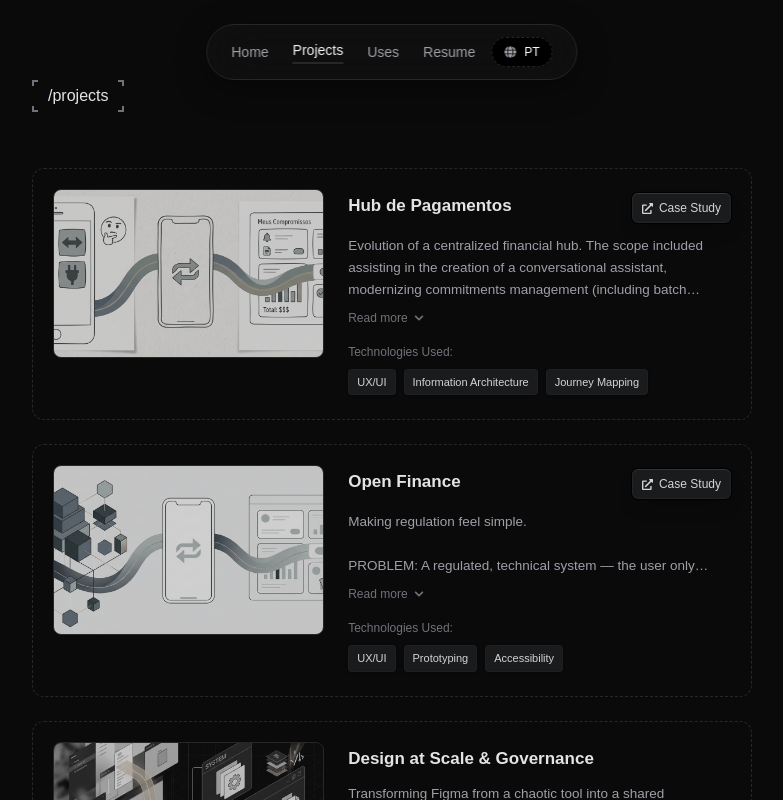
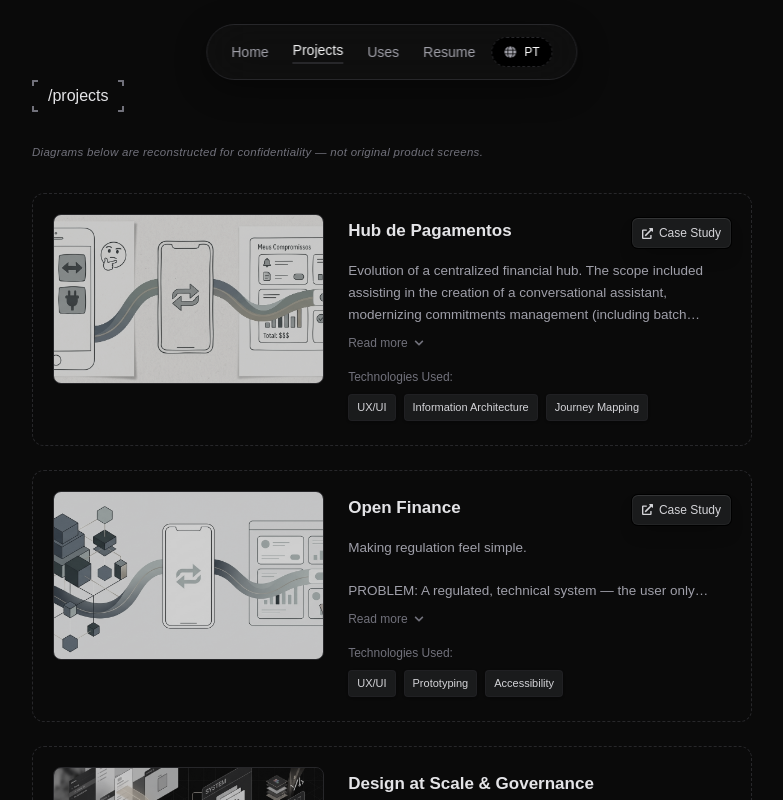
Before and after one commit to heverton-mendes/portfolio-sandbox, a React (Vite) app: page /projects in a window 1280 px wide. Shown: the top 800 px of the page, without its empty margins (248-1031 px from the left). Built offline with nearby package versions, Linux system fonts and the light colour scheme.

Commit message:
Adiciona disclaimer de confidencialidade aos projetos

```diff
--- a/src/components/sections/Projects.tsx
+++ b/src/components/sections/Projects.tsx
@@ -11,14 +11,22 @@ export function Projects() {
 
   return (
     <section className="container-max mt-8 mb-8">
-      <div className="mb-1">
+      <div className="mb-6">
         <SectionTitle>{language === 'en' ? 'My Projects' : 'Meus Projetos'}</SectionTitle>
+        {/* Aviso de Confidencialidade */}
+        <p className="text-[11.5px] text-zinc-500 italic mt-2 font-ui tracking-wide">
+          {language === 'en'
+            ? 'Diagrams below are reconstructed for confidentiality — not original product screens.'
+            : 'Os diagramas abaixo foram reconstruídos por confidencialidade — não são telas originais do produto.'}
+        </p>
       </div>
+
       <div className="flex flex-col gap-6">
         {featuredProjects.map((project, idx) => (
           <ProjectCard key={idx} project={project} language={language} />
         ))}
       </div>
+
       <div className="mt-8 flex justify-end">
         <Link
           to="/projects"
--- a/src/pages/ProjectsLayout.tsx
+++ b/src/pages/ProjectsLayout.tsx
@@ -9,8 +9,17 @@ export default function ProjectsLayout() {
 
   return (
     <main className="container-max py-20 min-h-screen">
-      <SectionTitle>/projects</SectionTitle>
-      <div className="flex flex-col gap-6 mt-8">
+      <div className="mb-8">
+        <SectionTitle>/projects</SectionTitle>
+        {/* Aviso de Confidencialidade */}
+        <p className="text-[11.5px] text-zinc-500 italic mt-2 font-ui tracking-wide">
+          {language === 'en'
+            ? 'Diagrams below are reconstructed for confidentiality — not original product screens.'
+            : 'Os diagramas abaixo foram reconstruídos por confidencialidade — não são telas originais do produto.'}
+        </p>
+      </div>
+
+      <div className="flex flex-col gap-6">
         {allProjects.map((project, idx) => (
           <ProjectCard key={idx} project={project} language={language} />
         ))}
```
